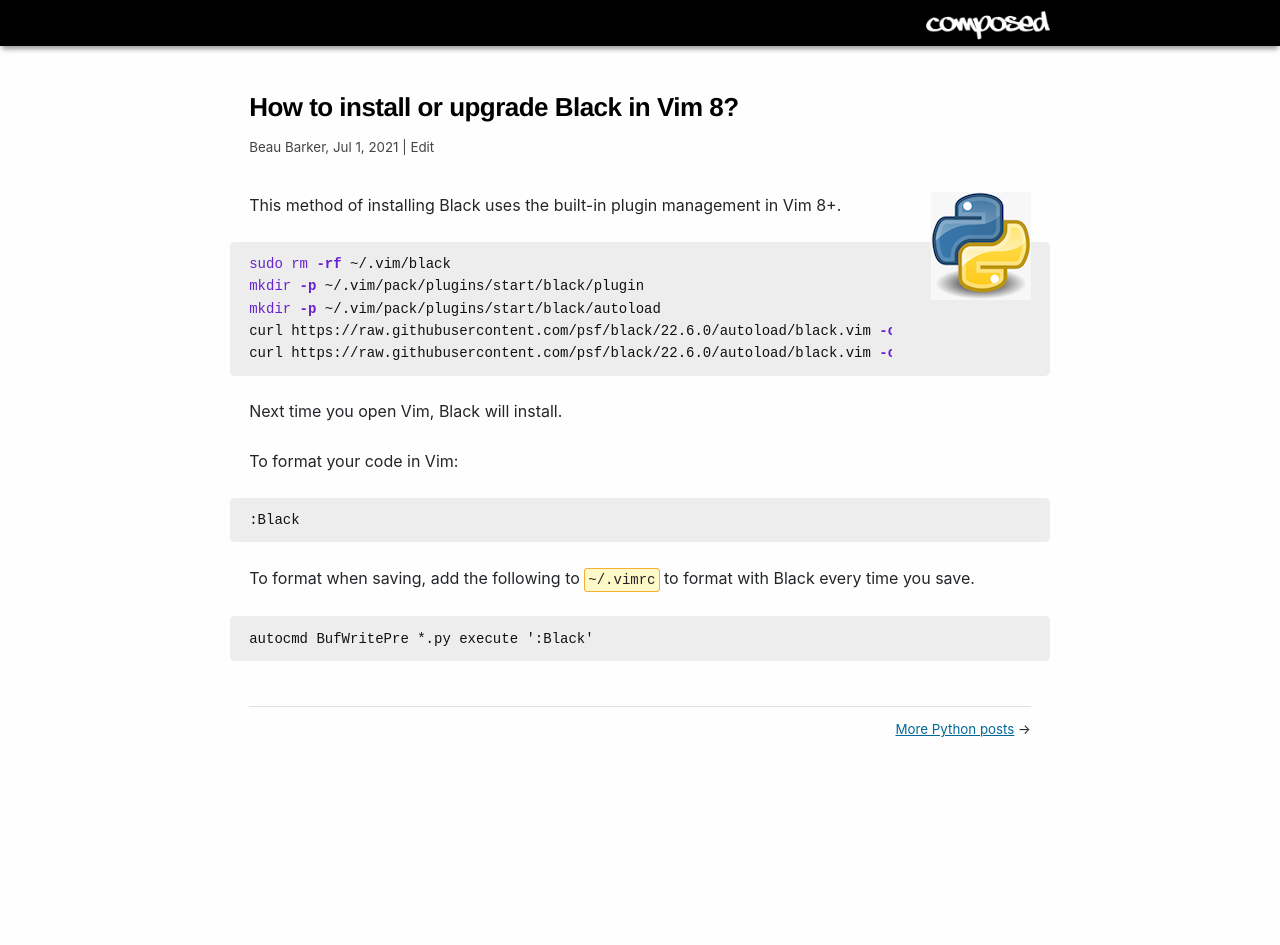
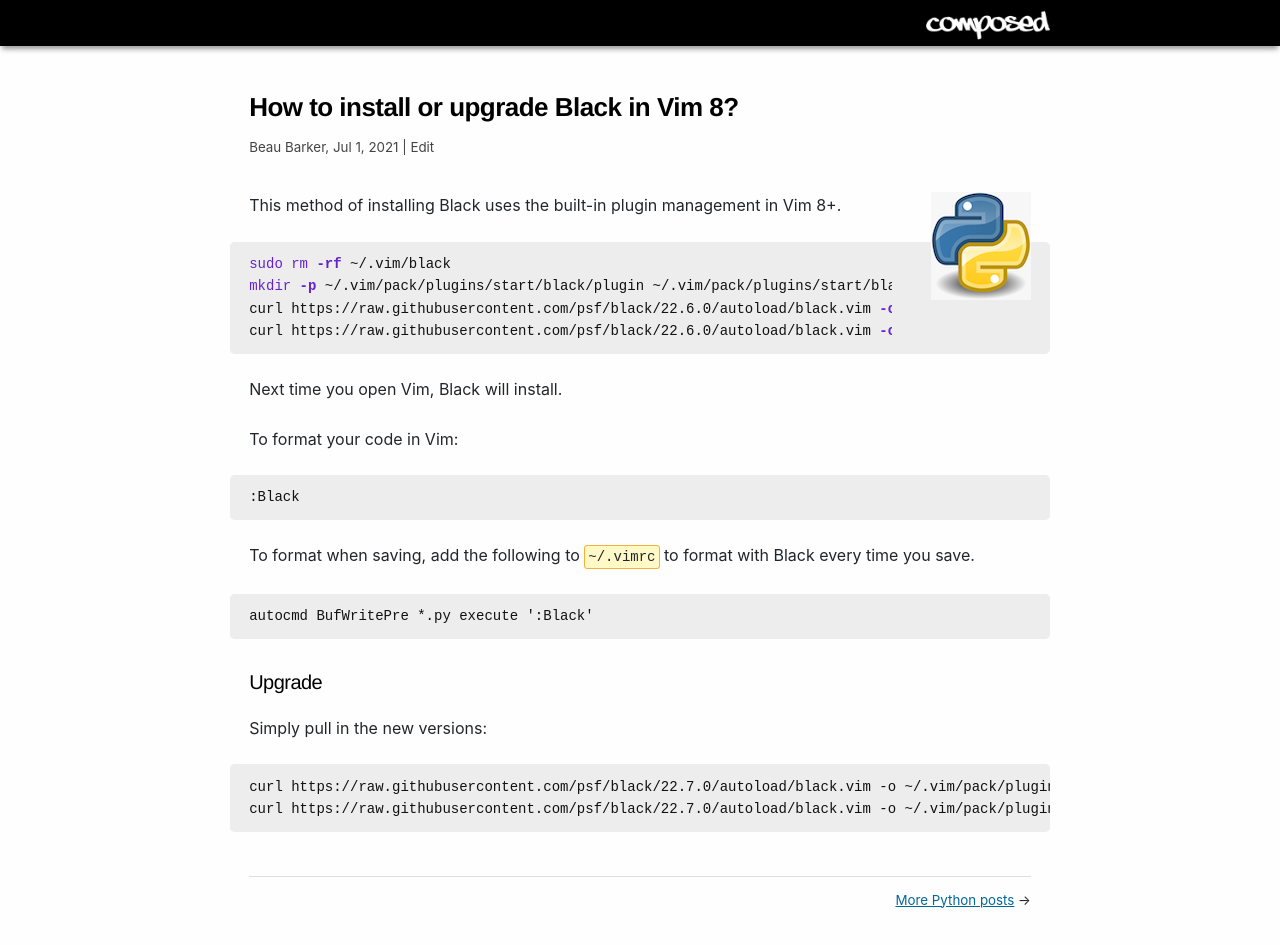
Before and after one commit to explodinglabs/explodinglabs.github.io, a Jekyll site: the page built from docs/_posts/python/2021-07-01-black-vim.markdown, in a window 1280 px wide. Built offline with Jekyll 4.4.1, drawn with Linux system fonts in a browser that asks for light colours; before the commit the page ends 900 px from its top, so only the background shows below that.

Commit message:
Update 2021-07-01-black-vim.markdown

````diff
--- a/docs/_posts/python/2021-07-01-black-vim.markdown
+++ b/docs/_posts/python/2021-07-01-black-vim.markdown
@@ -16,8 +16,7 @@
 
 ```sh
 sudo rm -rf ~/.vim/black
-mkdir -p ~/.vim/pack/plugins/start/black/plugin
-mkdir -p ~/.vim/pack/plugins/start/black/autoload
+mkdir -p ~/.vim/pack/plugins/start/black/plugin ~/.vim/pack/plugins/start/black/autoload
 curl https://raw.githubusercontent.com/psf/black/22.6.0/autoload/black.vim -o ~/.vim/pack/plugins/start/black/plugin/black.vim
 curl https://raw.githubusercontent.com/psf/black/22.6.0/autoload/black.vim -o ~/.vim/pack/plugins/start/black/autoload/black.vim
 ```
@@ -33,3 +32,11 @@
 ```
 autocmd BufWritePre *.py execute ':Black'
 ```
+
+## Upgrade
+
+Simply pull in the new versions:
+```
+curl https://raw.githubusercontent.com/psf/black/22.7.0/autoload/black.vim -o ~/.vim/pack/plugins/start/black/plugin/black.vim
+curl https://raw.githubusercontent.com/psf/black/22.7.0/autoload/black.vim -o ~/.vim/pack/plugins/start/black/autoload/black.vim
+```
````
